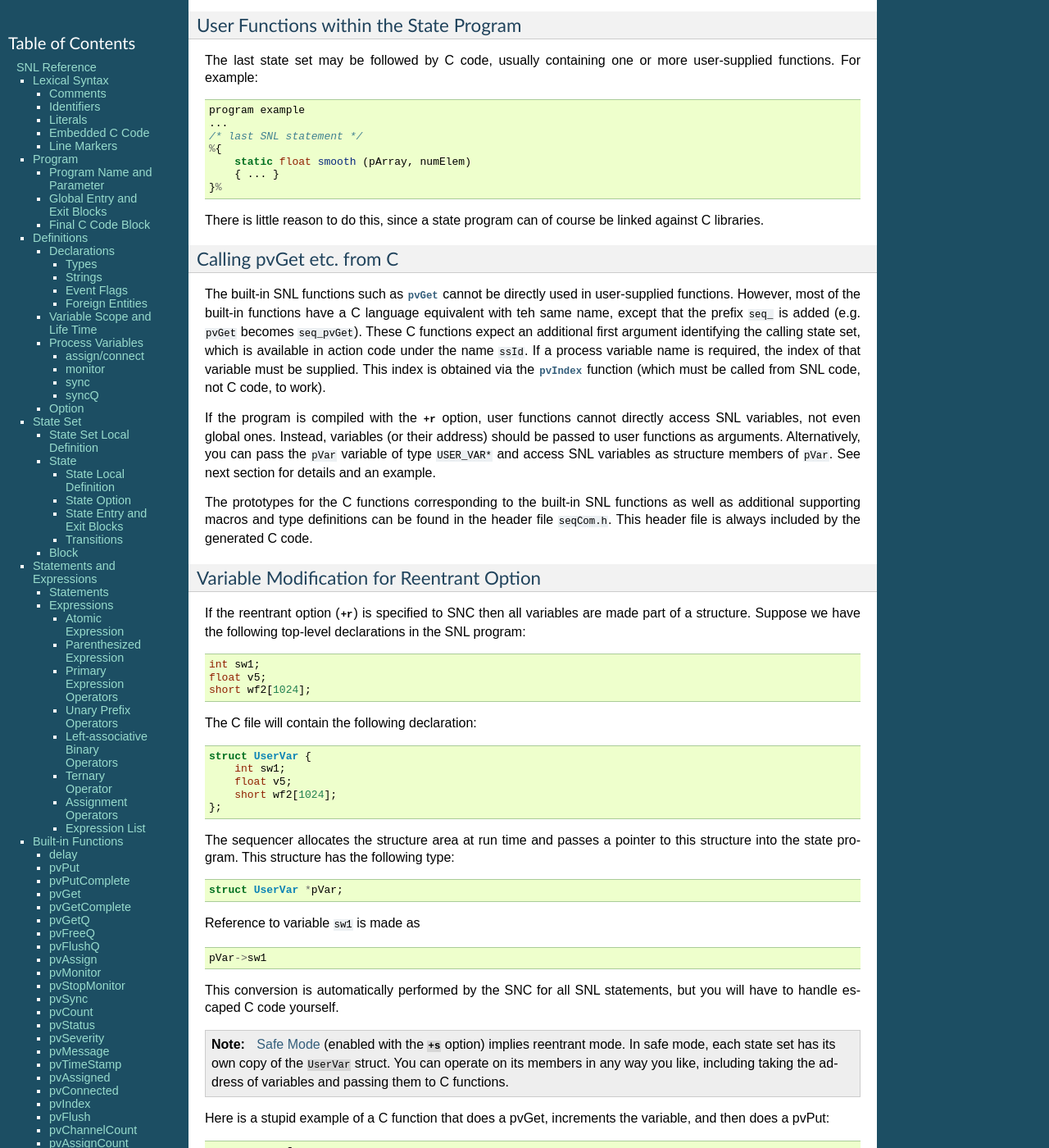
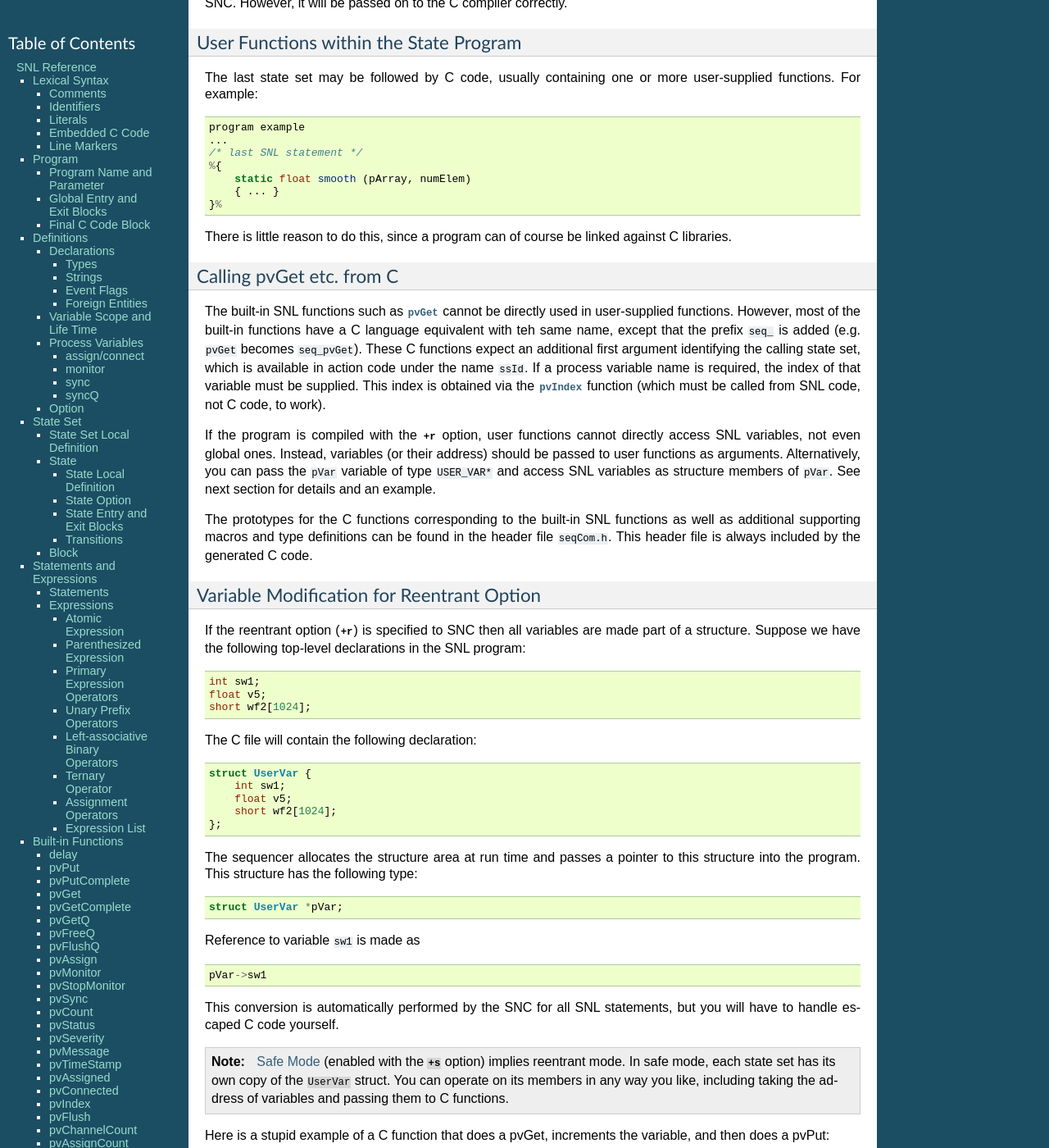
Before and after one commit to jeonghanlee/sequencer-2-2, a Sphinx documentation site: the page built from documentation/Reference.txt, in a window 1280 px wide and 1400 px high, scrolled down 21796 px. Shown: the whole window at 82% size. Built offline with Sphinx 7.4.7, drawn with Linux system fonts in a browser that asks for light colours; some of the changed text lies outside the part shown.

Commit message:
docs: minor addition to the reference, replace "state program" with just "program"

```diff
--- a/documentation/Reference.txt
+++ b/documentation/Reference.txt
@@ -21,7 +21,7 @@
 .. productionlist::
    comment: "/*" <anything> "*/"
 
-C-style comments may be placed anywhere in the state program. They are
+C-style comments may be placed anywhere in the program. They are
 treated as white space by *snc*. As in C, comments cannot be nested.
 
 Identifiers
@@ -105,7 +105,7 @@
 ^^^^^^^^^^^^^^^^^^^^^^^^^^
 
 The program name is an identifier. It is used as the name of the global
-variable which contains or points to all the state program data structures
+variable which contains or points to all the program data structures
 (the address of this global variable is passed to the ``seq`` function when
 creating the run-time sequencer). It is also used as the base for the state
 set thread names unless overridden via the *name* parameter (see :ref:`run
@@ -1172,7 +1173,7 @@
    unsigned pvChannelCount()
 
 Returns the total number of process variables
-associated with the state program.
+associated with the program.
 
 pvAssignCount
 ^^^^^^^^^^^^^
@@ -1424,7 +1425,7 @@
        { ... }
    }%
 
-There is little reason to do this, since a state program can of
+There is little reason to do this, since a program can of
 course be linked against C libraries.
 
 Calling pvGet etc. from C
@@ -1474,7 +1475,7 @@
    };
 
 The sequencer allocates the structure area at run time and passes a
-pointer to this structure into the state program. This structure
+pointer to this structure into the program. This structure
 has the following type::
 
    struct UserVar *pVar;
```
Also changed, not shown: other parts of documentation/Reference.txt (+4 -3 lines).
